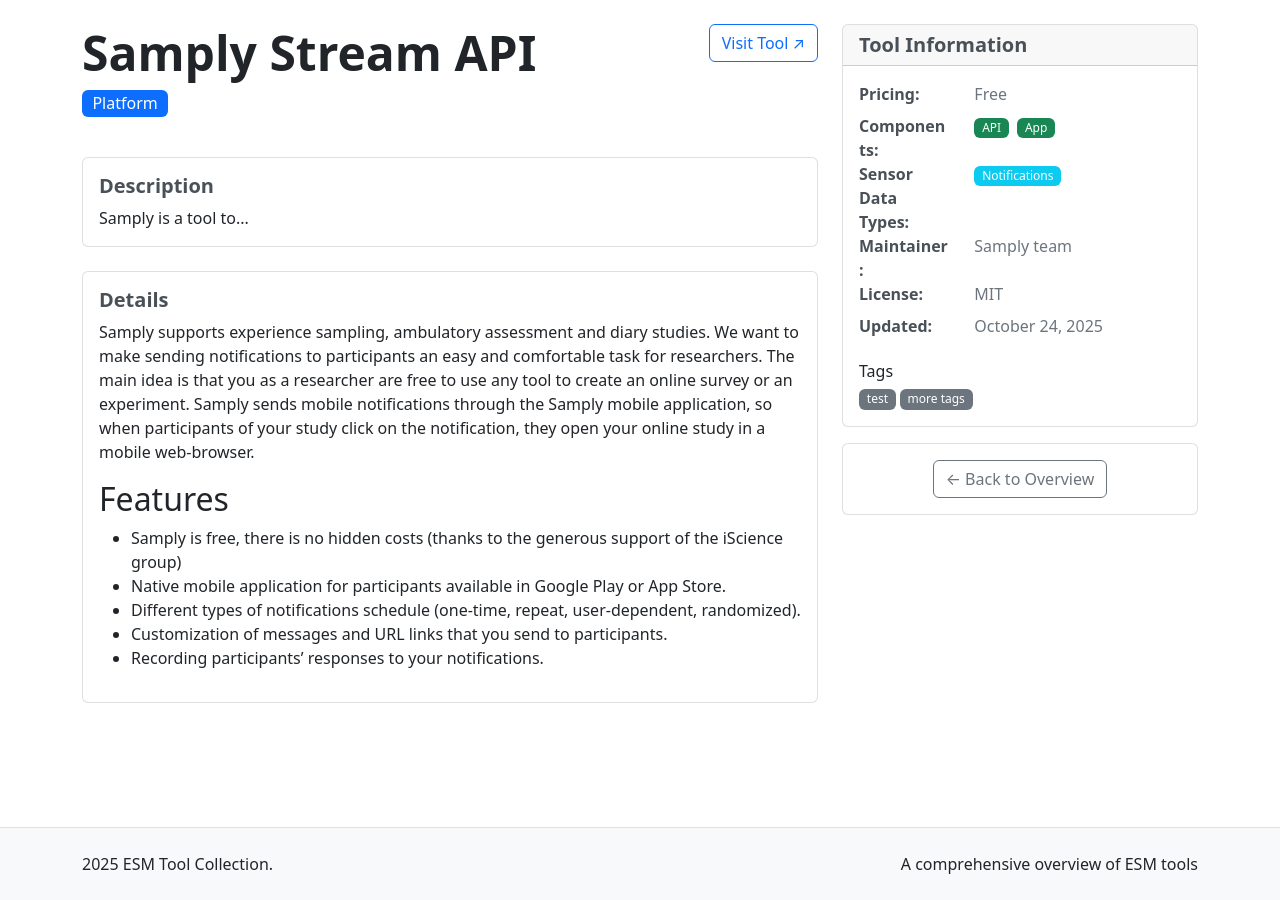
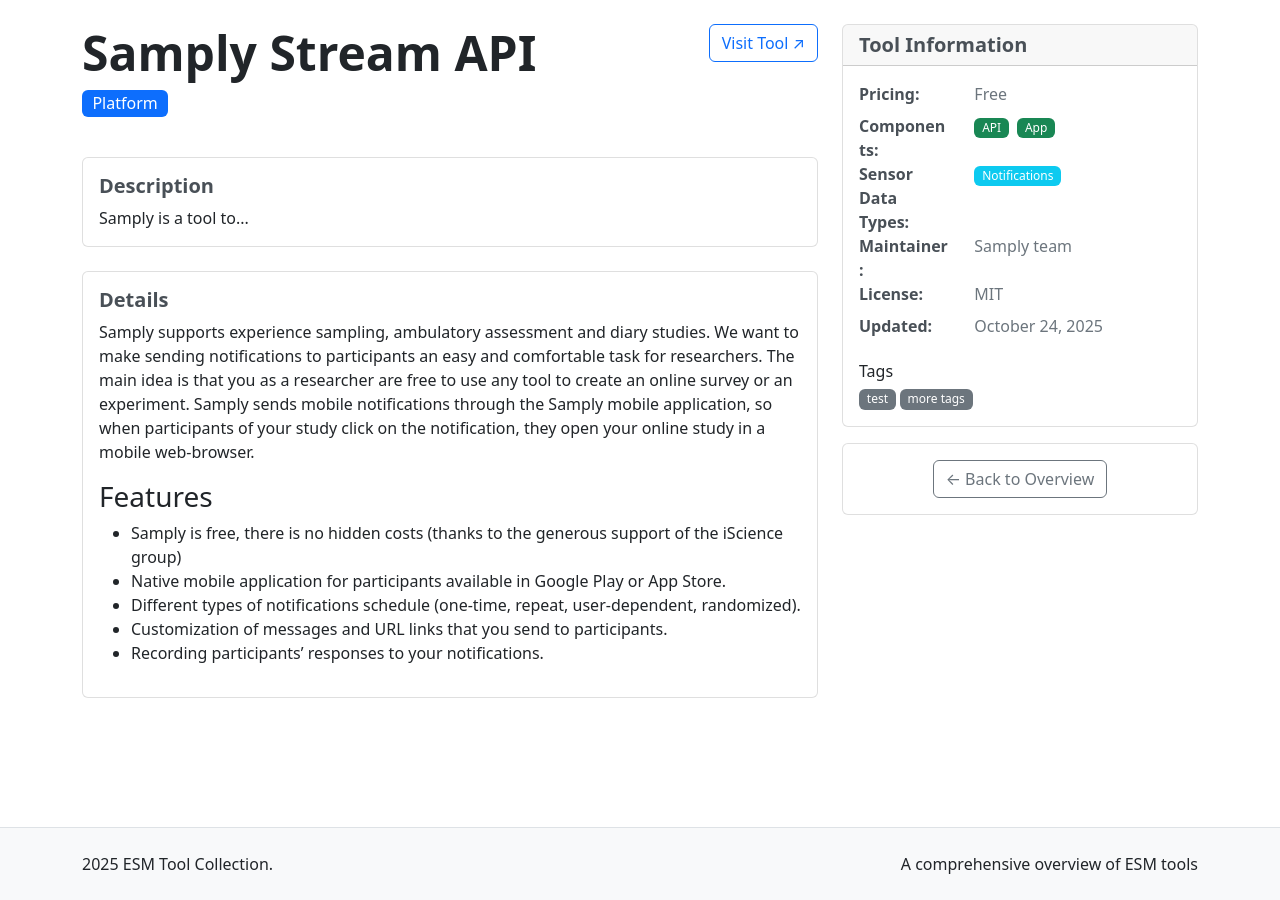
Before and after one commit to ghxm/esm-tool-overview-static, a Jekyll site: the page built from _tools/samply.md, in a window 1280 px wide. Built offline with Jekyll 4.4.1, drawn with Linux system fonts in a browser that asks for light colours.

```diff
--- a/_tools/samply.md
+++ b/_tools/samply.md
@@ -20,7 +20,7 @@ tags:
 
 Samply supports experience sampling, ambulatory assessment and diary studies. We want to make sending notifications to participants an easy and comfortable task for researchers. The main idea is that you as a researcher are free to use any tool to create an online survey or an experiment. Samply sends mobile notifications through the Samply mobile application, so when participants of your study click on the notification, they open your online study in a mobile web-browser.
 
-## Features
+### Features
 
 - Samply is free, there is no hidden costs (thanks to the generous support of the iScience group)
 - Native mobile application for participants available in Google Play or App Store.
```
Also changed, not shown: _tools/appkit.md (+1 -1 lines).
